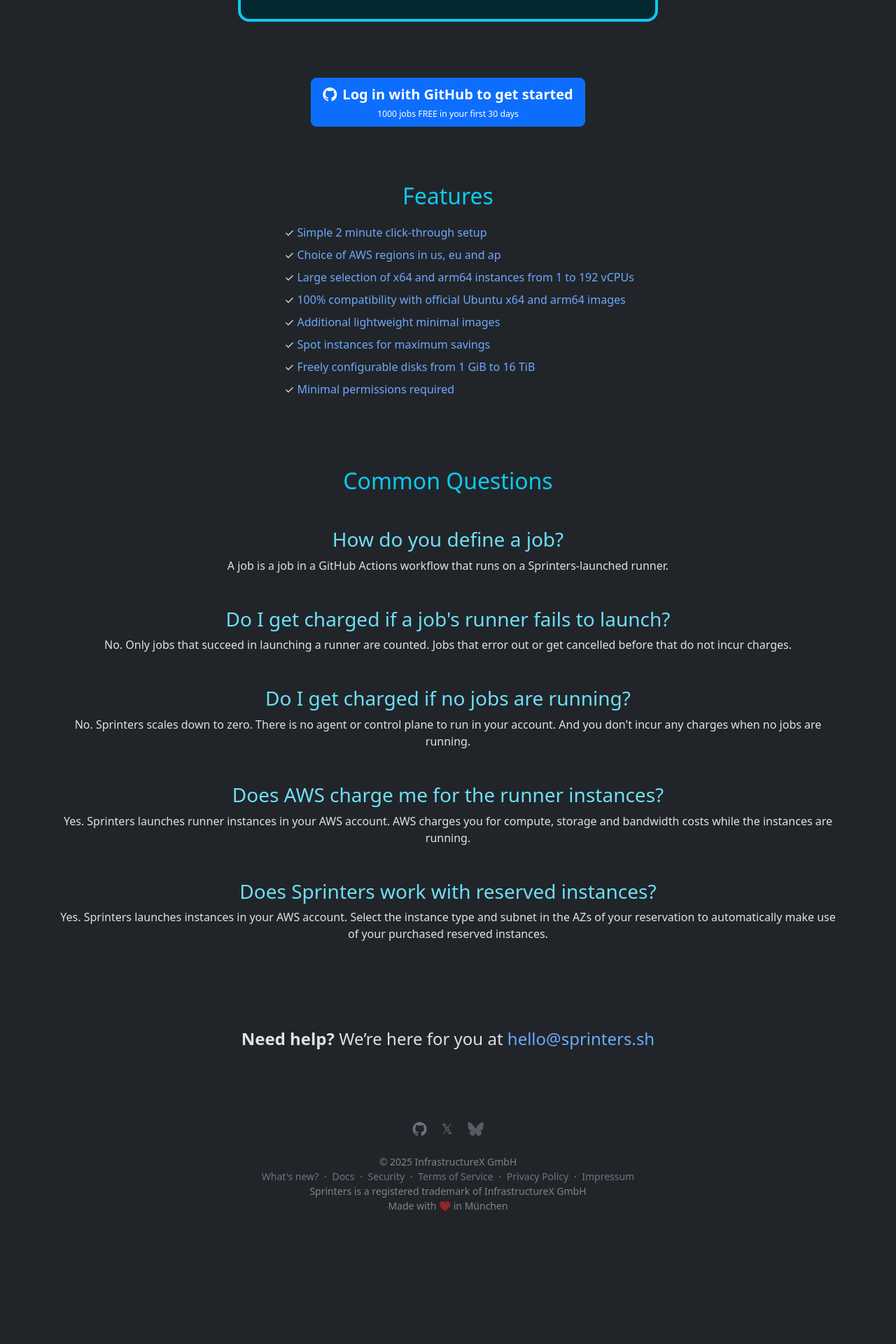
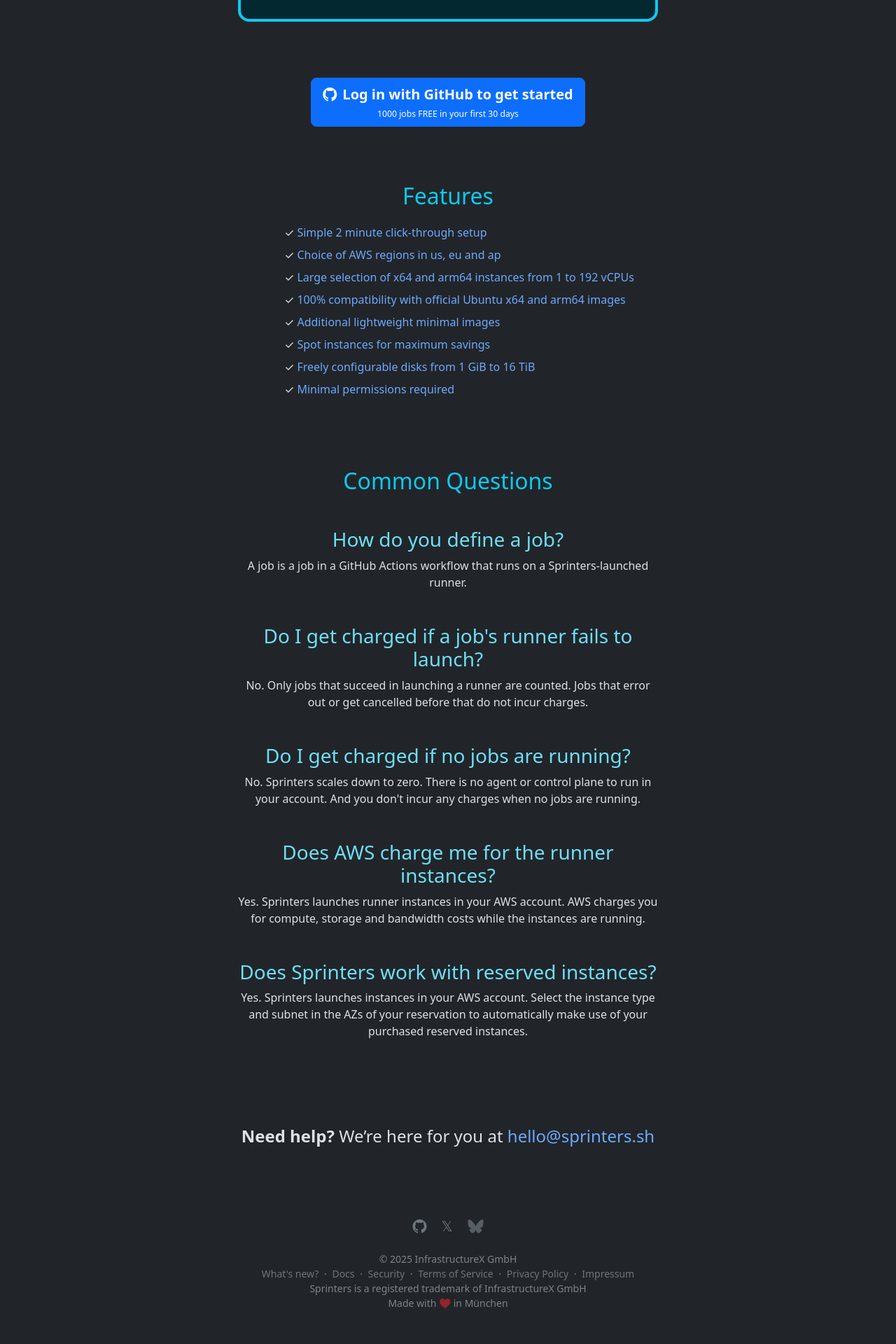
Before and after one commit to sprinters-sh/sprinters.sh, a Jekyll site: the page built from pricing.html, in a window 1280 px wide. Shown: the part 649-2569 px from the top of the page at 70% size. Built offline with Jekyll 4.4.1, drawn with Linux system fonts in a browser that asks for light colours; before the commit the page ends 2430 px from its top, so only the background shows below that.

```diff
--- a/pricing.html
+++ b/pricing.html
@@ -35,7 +35,8 @@
             <ul class="lh-lg" style="list-style: none;">
                 <li>✓ <a href="/docs/setup">Simple 2 minute click-through setup</a></li>
                 <li>✓ <a href="/docs/label#placement">Choice of AWS regions in us, eu and ap</a></li>
-                <li>✓ <a href="/docs/label#instance-type">Large selection of x64 and arm64 instances from 1 to 192 vCPUs</a></li>
+                <li>✓ <a href="/docs/label#instance-type">Large selection of x64 and arm64 instances from 1 to 192
+                        vCPUs</a></li>
                 <li>✓ <a href="/docs/label#image">100% compatibility with official Ubuntu x64 and arm64 images</a></li>
                 <li>✓ <a href="/docs/label#image">Additional lightweight minimal images</a></li>
                 <li>✓ <a href="/docs/label#spot">Spot instances for maximum savings</a></li>
@@ -45,20 +46,26 @@
         </div>
     </div>
 
+    <div class="mx-auto" style="width: 600px; max-width: 100%;">
         <h2 class="text-info mt-6">Common Questions</h2>
 
         <h3 class="text-info-emphasis mt-5">How do you define a job?</h3>
         <p>A job is a job in a GitHub Actions workflow that runs on a Sprinters-launched runner.</p>
 
         <h3 class="text-info-emphasis mt-5">Do I get charged if a job's runner fails to launch?</h3>
-    <p>No. Only jobs that succeed in launching a runner are counted. Jobs that error out or get cancelled before that do not incur charges.</p>
+        <p>No. Only jobs that succeed in launching a runner are counted. Jobs that error out or get cancelled before
+            that do not incur charges.</p>
 
         <h3 class="text-info-emphasis mt-5">Do I get charged if no jobs are running?</h3>
-    <p>No. Sprinters scales down to zero. There is no agent or control plane to run in your account. And you don't incur any charges when no jobs are running.</p>
+        <p>No. Sprinters scales down to zero. There is no agent or control plane to run in your account. And you don't
+            incur any charges when no jobs are running.</p>
 
         <h3 class="text-info-emphasis mt-5">Does AWS charge me for the runner instances?</h3>
-    <p>Yes. Sprinters launches runner instances in your AWS account. AWS charges you for compute, storage and bandwidth costs while the instances are running.</p>
+        <p>Yes. Sprinters launches runner instances in your AWS account. AWS charges you for compute, storage and
+            bandwidth costs while the instances are running.</p>
 
         <h3 class="text-info-emphasis mt-5">Does Sprinters work with reserved instances?</h3>
-    <p>Yes. Sprinters launches instances in your AWS account. Select the instance type and subnet in the AZs of your reservation to automatically make use of your purchased reserved instances.</p>
+        <p>Yes. Sprinters launches instances in your AWS account. Select the instance type and subnet in the AZs of your
+            reservation to automatically make use of your purchased reserved instances.</p>
     </div>
+</div>
```
Lines whose indentation alone changed are shown as unchanged.
